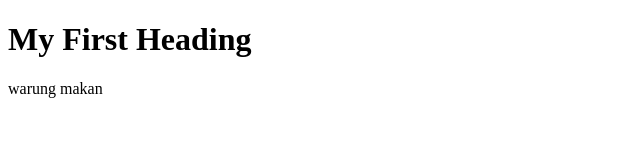
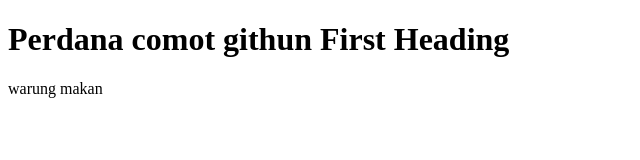
Before and after one commit to habibithoriq/repo-git, a plain HTML site: page index.html in a window 1280 px wide. Shown: the whole page, without its empty margins (0-640 px from the left). Drawn offline with Linux system fonts and the light colour scheme.

Commit message:
add html

```diff
--- a/index.html
+++ b/index.html
@@ -2,7 +2,7 @@
 <html>
 <body>
 
-<h1>My First Heading</h1>
+<h1>Perdana comot githun First Heading</h1>
 <p>warung makan</p>
 
 </body>
```
